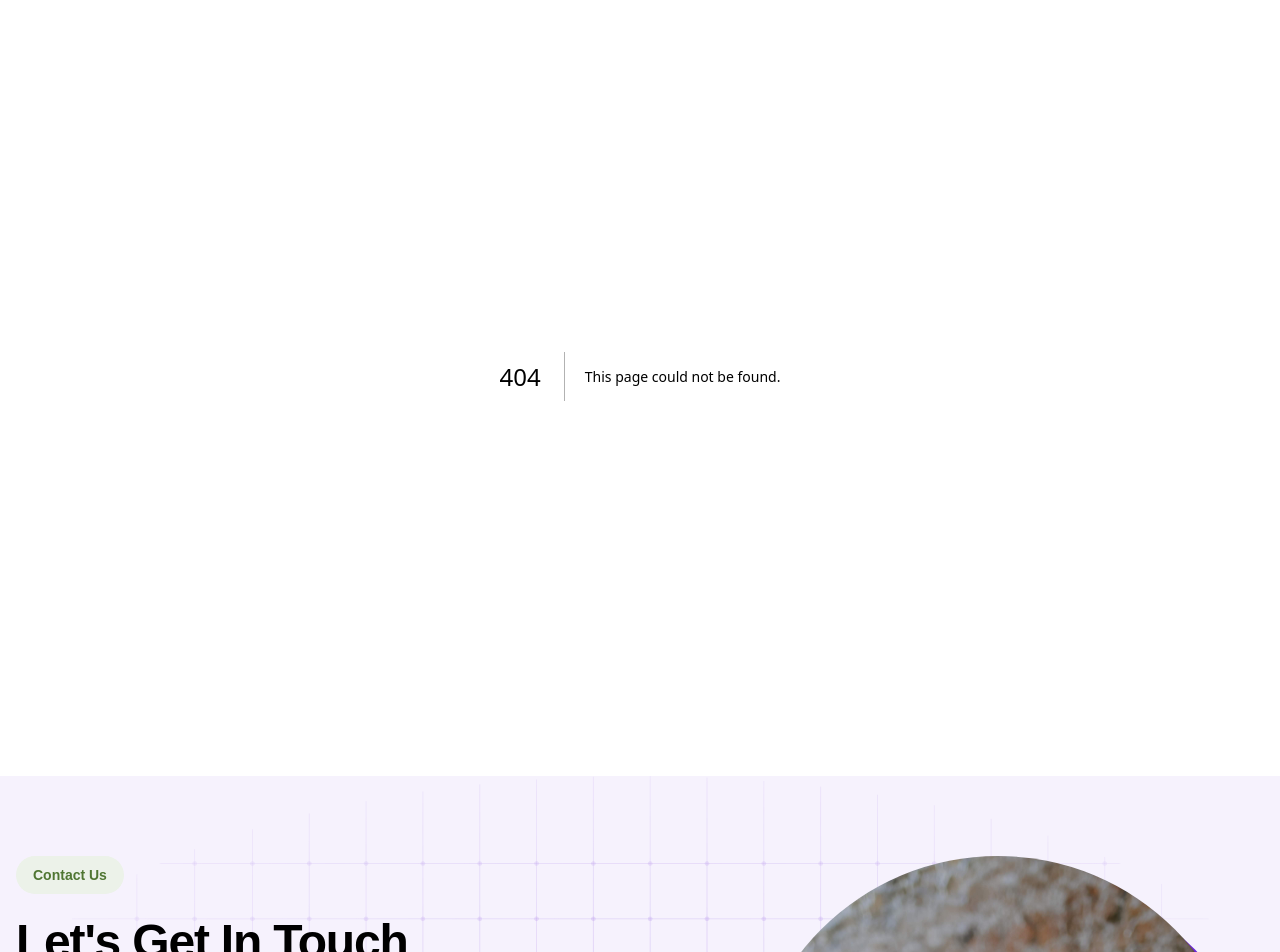
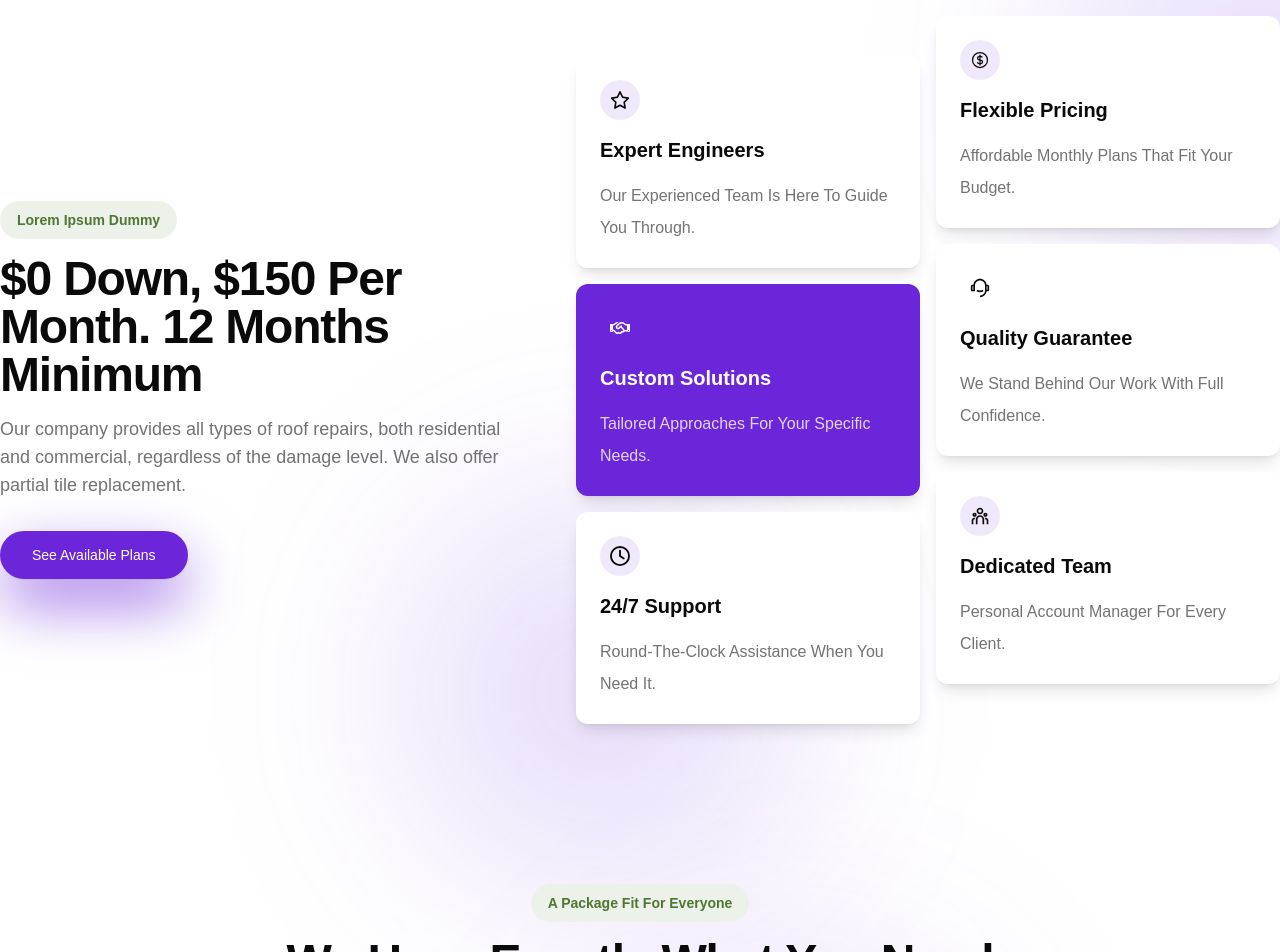
Before and after one commit to mattyleggy/gosignal, a Next.js app: page /pricing in a window 1280 px wide. Before the commit this address had no page. Shown: the part 140-1092 px from the top of the page. Built offline with nearby package versions, Linux system fonts and the light colour scheme.

Commit message:
feat: added in pricing page

```diff
--- /dev/null
+++ b/app/pricing/page.tsx
@@ -0,0 +1,17 @@
+import { PricingSection } from "@/components/sections/pricing-section";
+import { PricingPlans } from "@/components/sections/pricing-plans";
+
+export const metadata = {
+    title: "Pricing | Go Signal",
+    description:
+        "Explore our flexible pricing plans for professional websites. Starting at $150/month with $0 down payment. Perfect for tradies and health professionals in Brisbane.",
+};
+
+export default function PricingPage() {
+    return (
+        <>
+            <PricingSection />
+            <PricingPlans />
+        </>
+    );
+}
```
